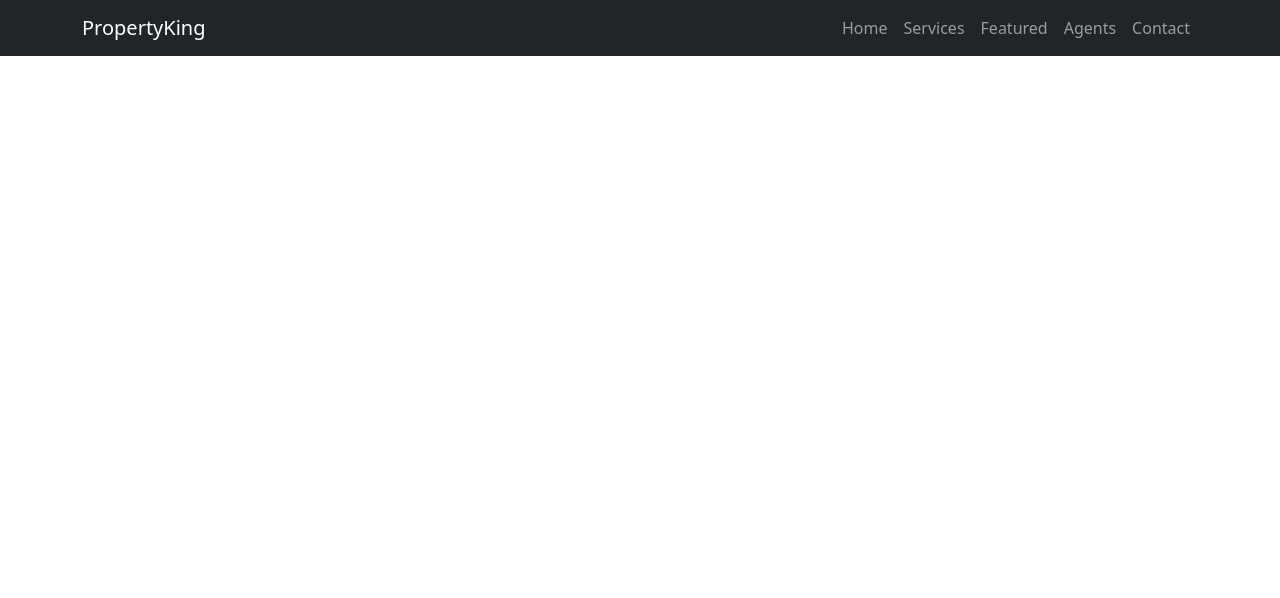
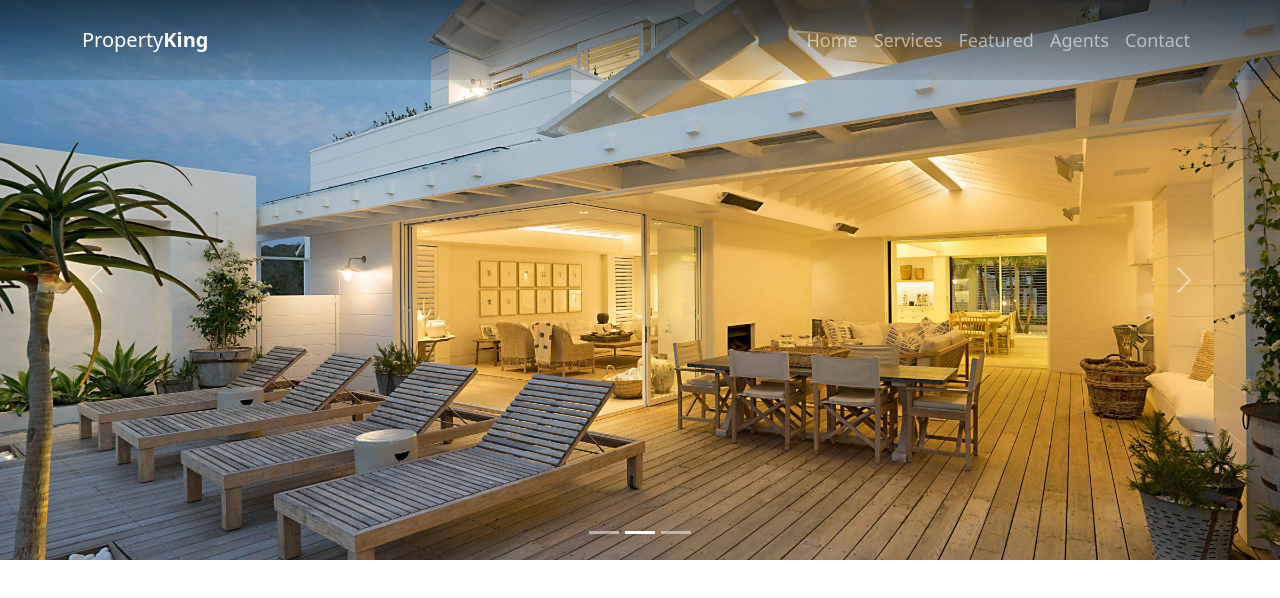
Before and after one commit to Namanmittal0007/propertyking, a plain HTML site: page index.html in a window 1280 px wide. Drawn offline with nearby package versions, Linux system fonts and the light colour scheme.

Commit message:
add header and carousel

```diff
--- a/index.html
+++ b/index.html
@@ -4,14 +4,16 @@
         <meta charset="UTF-8">
         <meta http-equiv="X-UA-Compatible" content="IE=edge">
         <meta name="viewport" content="width=device-width, initial-scale=1.0">
-    <title>Property King</title>
+        <title>PropertyKing - Buy | Rent | Sell</title>
+        <link rel="stylesheet" href="./style.css">
         <link href="https://cdn.jsdelivr.net/npm/bootstrap@5.1.3/dist/css/bootstrap.min.css" rel="stylesheet" integrity="sha384-1BmE4kWBq78iYhFldvKuhfTAU6auU8tT94WrHftjDbrCEXSU1oBoqyl2QvZ6jIW3" crossorigin="anonymous">
 
     </head>
     <body>
-    <nav class="navbar navbar-expand-lg bg-dark navbar-dark">
+        <!-- navbar -->
+        <nav class="navbar fixed-top navbar-expand-lg navbar-dark" style="background: linear-gradient(to bottom, rgba(0,0,0,1) -80%, rgba(0,0,0,0.1) 100%);">
             <div class="container">
-            <a href="#" class="navbar-brand">PropertyKing</a>
+                <a href="#" class="navbar-brand">Property<span style="font-weight: 600;">King</span></a>
                 <button class="navbar-toggler" type="button" data-bs-toggle="collapse" data-bs-target="#navmenu">
                     <span class="navbar-toggler-icon"></span>
                 </button>
@@ -33,6 +35,34 @@
             </div>
         </nav>
 
+        <!-- carousel -->
+        <div id="homePageCarousel" class="carousel slide carousel-fade" data-bs-ride="carousel">
+            <div class="carousel-indicators">
+                <button type="button" data-bs-target="#homePageCarousel" data-bs-slide-to="0" class="active" aria-current="true" aria-label="Slide 1"></button>
+                <button type="button" data-bs-target="#homePageCarousel" data-bs-slide-to="1" aria-label="Slide 2"></button>
+                <button type="button" data-bs-target="#homePageCarousel" data-bs-slide-to="2" aria-label="Slide 3"></button>
+            </div>
+            <div class="carousel-inner">
+            <div class="carousel-item active" data-bs-interval="3000">
+                <img src="./images/img1.jpg" class="d-block w-100 " alt="Building Image 1">
+            </div>
+            <div class="carousel-item" data-bs-interval="4000">
+                <img src="./images/img2.jpg" class="d-block w-100" alt="Building Image 2">
+            </div>
+            <div class="carousel-item" data-bs-interval="4000">
+                <img src="./images/img3.jpg" class="d-block w-100" alt="Building Image 3">
+            </div>
+            </div>
+            <button class="carousel-control-prev" type="button" data-bs-target="#homePageCarousel" data-bs-slide="prev">
+                <span class="carousel-control-prev-icon" aria-hidden="true"></span>
+                <span class="visually-hidden">Previous</span>
+            </button>
+            <button class="carousel-control-next" type="button" data-bs-target="#homePageCarousel" data-bs-slide="next">
+                <span class="carousel-control-next-icon" aria-hidden="true"></span>
+                <span class="visually-hidden">Next</span>
+            </button>
+        </div>
+
 
         <script src="https://cdn.jsdelivr.net/npm/bootstrap@5.1.3/dist/js/bootstrap.bundle.min.js" integrity="sha384-ka7Sk0Gln4gmtz2MlQnikT1wXgYsOg+OMhuP+IlRH9sENBO0LRn5q+8nbTov4+1p" crossorigin="anonymous"></script>
     </body>
--- /dev/null
+++ b/style.css
@@ -0,0 +1,41 @@
+    body::before {
+        display: block;
+        content: '';
+        /* height: 60px; */
+    }
+
+    .navbar{
+        height: 10vh !important;
+    }
+    .navbar > *{
+        font-size: large;
+        color: white;
+    }
+
+    .carousel .carousel-item {
+        height: 70vh;
+    }
+
+    .carousel-item img {
+        position: absolute;
+        object-fit:cover;
+        min-height: 500px;
+    }
+    img {position: absolute;
+        top: 50%;
+        left: 50%;
+        transform: translateX(-50%) translateY(-50%);
+        max-width: 100%;
+        max-height: 100%;}
+
+    /*#map {
+        width: 100%;
+        height: 100%;
+        border-radius: 10px;
+    }
+
+    @media (min-width: 768px) {
+        .news-input {
+        width: 50%;
+        }
+    } */
```
Also changed, not shown: images/img1.jpg (added), images/img2.jpg (added), images/img3.jpg (added), 1 other file. Lines whose indentation alone changed are shown as unchanged.
